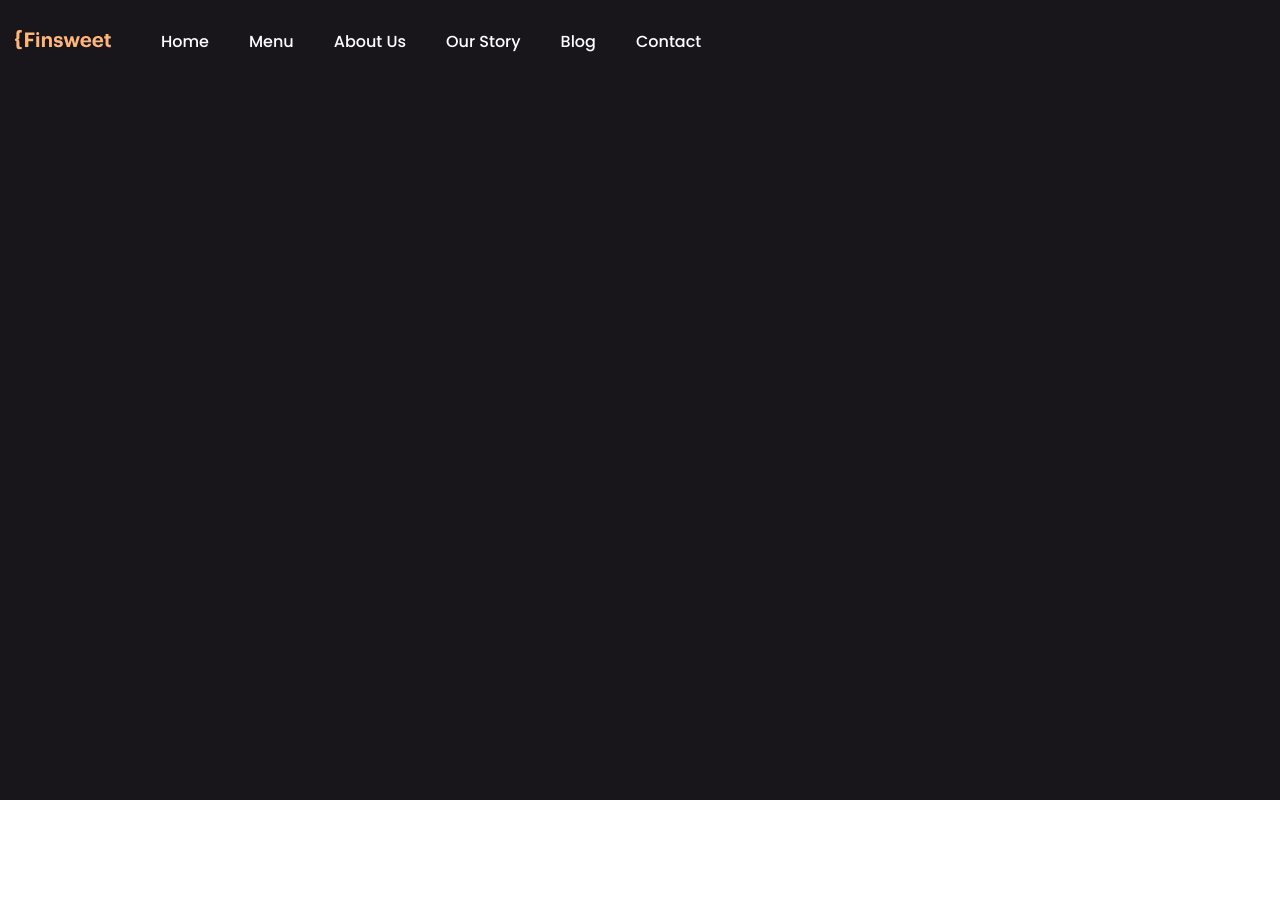
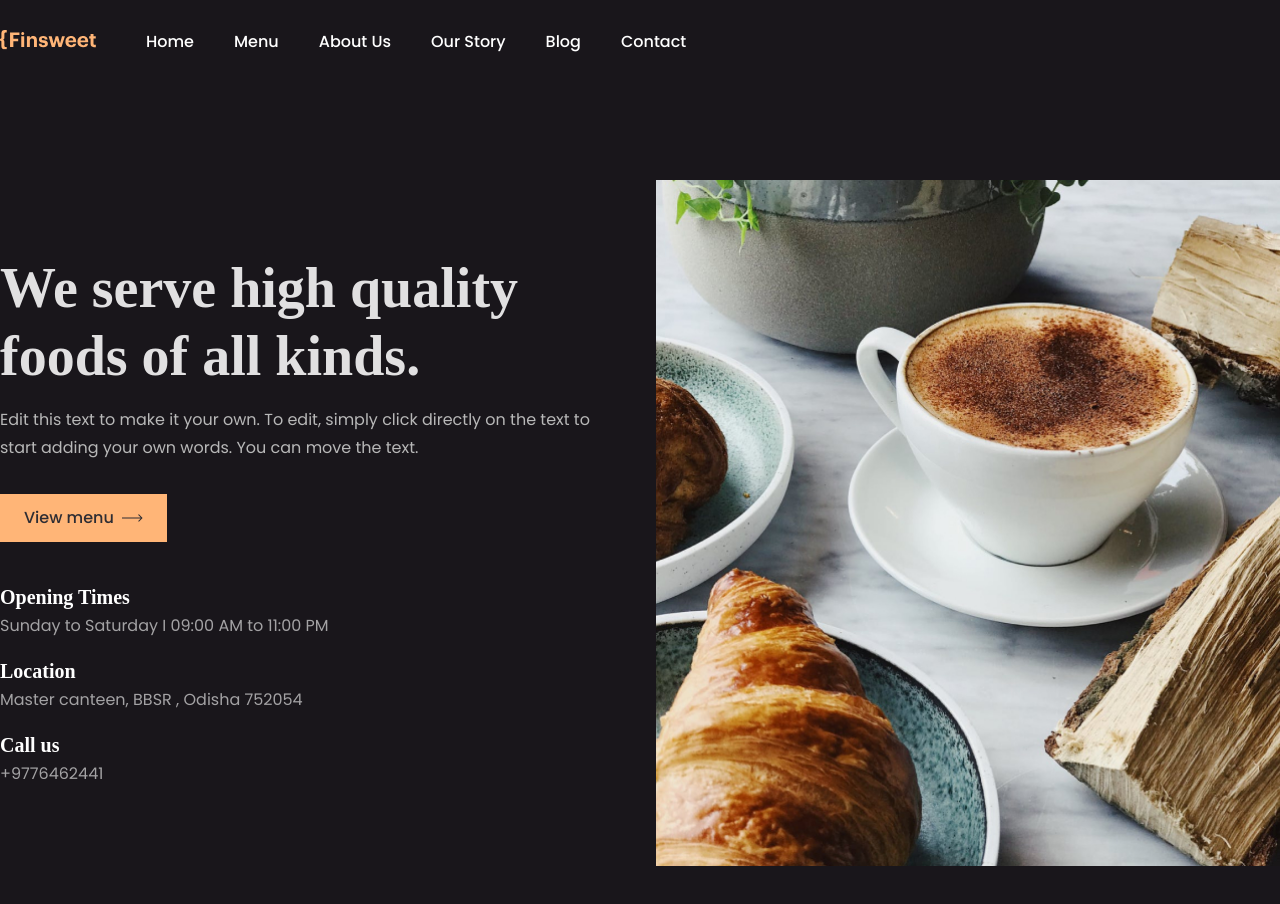
Before and after one commit to the69nemo/cofeeHouse, a React (Create React App) app: page / in a window 1280 px wide. Shown: the top 904 px of the page. Before the commit the page ends 800 px from the top, so only its background shows below. Built offline with nearby package versions, Linux system fonts and the light colour scheme.

Commit message:
some_fix_+_promo

```diff
--- a/src/components/App/App.css
+++ b/src/components/App/App.css
@@ -1,4 +1,4 @@
 .root {
   background-color: #19161B;
-  height: 100vh;
+  height: 100%;
 }
--- a/src/components/App/App.js
+++ b/src/components/App/App.js
@@ -1,7 +1,8 @@
 import React from 'react';
+import { Route, Switch } from 'react-router-dom';
 import './App.css';
 import Home from '../Home/Home';
-import { Route, Switch } from 'react-router-dom';
+
 
 function App() {
   return (
@@ -10,6 +11,7 @@ function App() {
         <Route path='/' exact>
           <Home />
         </Route>
+
       </Switch>
     </div>
   );
--- a/src/components/Header/Header.css
+++ b/src/components/Header/Header.css
@@ -5,7 +5,6 @@
 .header__container {
   max-width: 1280px;
   margin: 0 auto;
-  padding: 0 15px;
   display: flex;
   align-items: center;
 }
@@ -32,4 +31,9 @@
   font-weight: 500;
   font-size: 16px;
   line-height: 24px;
+  transition: color .2s ease-in-out;
 }
+
+.header__link:hover {
+  color: var(--orange);
+}
--- a/src/components/Home/Home.js
+++ b/src/components/Home/Home.js
@@ -1,11 +1,13 @@
 import React from "react";
 import "./Home.css";
 import Header from "../Header/Header";
+import Promo from "../Promo/Promo";
 
 function Home() {
   return (
     <>
       <Header />
+      <Promo />
     </>
   );
 }
--- /dev/null
+++ b/src/components/LinkComponent/LinkComponent.css
@@ -0,0 +1,17 @@
+.link {
+  display: flex;
+  align-items: center;
+  padding: 12px 24px;
+  background-color: var(--orange);
+  color: var(--softDark);
+  font-family: var(--poppins);
+  font-style: normal;
+  font-weight: 500;
+  font-size: 16px;
+  line-height: 24px;
+  text-decoration: none;
+}
+
+.link__text {
+  margin-right: 8px;
+}
--- /dev/null
+++ b/src/components/LinkComponent/LinkComponent.js
@@ -0,0 +1,15 @@
+import React from "react";
+import { Link } from "react-router-dom";
+import "./LinkComponent.css";
+import Arrow from "../../images/Arrow.svg";
+
+function LinkComponent({ path, text }) {
+  return (
+    <Link to={`/${path}`} className="link">
+      <span className="link__text">{text}</span>
+      <img src={Arrow} alt="arrow" />
+    </Link>
+  );
+}
+
+export default LinkComponent;
--- /dev/null
+++ b/src/components/Promo/Promo.css
@@ -0,0 +1,70 @@
+.promo__container {
+  max-width: 1280px;
+  margin: 0 auto;
+  display: grid;
+  grid-template-columns: repeat(2, 1fr);
+  column-gap: 32px;
+  padding: 96px 0 160px;
+  color: var(--white);
+}
+
+.promo__left {
+  display: flex;
+  flex-direction: column;
+  align-items: flex-start;
+}
+
+.promo__title {
+  margin: 0;
+  margin-top: 74px;
+  font-family: var(--playfairDisplay);
+  font-style: normal;
+  font-weight: 700;
+  font-size: 56px;
+  line-height: 68px;
+  opacity: 0.87;
+}
+
+.promo__subtitle {
+  margin: 16px 0 32px;
+  font-family: var(--poppins);
+  font-style: normal;
+  font-weight: 400;
+  font-size: 16px;
+  line-height: 28px;
+  color: var(--gray);
+}
+
+.promo__contact-list {
+  margin: 0;
+  margin-top: 40px;
+  padding: 0;
+  list-style: none;
+}
+
+.promo__contact-item:not(:first-child) {
+  margin-top: 16px;
+}
+
+.promo__contact-text {
+  margin: 0;
+  font-family: var(--playfairDisplay);
+  font-style: normal;
+  font-weight: 700;
+  font-size: 20px;
+  line-height: 30px;
+}
+
+.promo__contact-subtitle {
+  font-family: var(--poppins);
+  font-style: normal;
+  font-weight: 400;
+  font-size: 16px;
+  line-height: 28px;
+  opacity: .6;
+}
+
+.promo__img {
+  width: 100%;
+  object-fit: cover;
+}
--- /dev/null
+++ b/src/components/Promo/Promo.js
@@ -0,0 +1,42 @@
+import React from "react";
+import "./Promo.css";
+import LinkComponent from "../LinkComponent/LinkComponent";
+import RightImage from '../../images/PromoImage.jpg'
+
+function Promo() {
+  return (
+    <section className="promo">
+      <div className="promo__container">
+        <div className="promo__left">
+          <h1 className="promo__title">
+            We serve high quality foods of all kinds.
+          </h1>
+          <p className="promo__subtitle">
+            Edit this text to make it your own. To edit, simply click directly
+            on the text to start adding your own words. You can move the text.
+          </p>
+          <LinkComponent text="View menu" path="home" />
+          <ul className="promo__contact-list">
+            <li className="promo__contact-item">
+              <p className="promo__contact-text">Opening Times</p>
+              <span className="promo__contact-subtitle">Sunday to Saturday I 09:00 AM to 11:00 PM</span>
+            </li>
+            <li className="promo__contact-item">
+              <p className="promo__contact-text">Location</p>
+              <span className="promo__contact-subtitle">Master canteen, BBSR , Odisha 752054</span>
+            </li>
+            <li className="promo__contact-item">
+              <p className="promo__contact-text">Call us</p>
+              <span className="promo__contact-subtitle">+9776462441</span>
+            </li>
+          </ul>
+        </div>
+        <div className="promo__right">
+          <img className="promo__img" src={RightImage} alt='cofee' />
+        </div>
+      </div>
+    </section>
+  );
+}
+
+export default Promo;
--- a/src/index.css
+++ b/src/index.css
@@ -6,6 +6,7 @@
   --white: #FFFFFF;
   --gray: #B8B8B8;
   --orange: #FFB577;
+  --softDark: #2E2D33;
   --playfairDisplay: 'Playfair Display', serif;
   --poppins: 'Poppins', sans-serif;
 }
```
Also changed, not shown: src/images/Arrow.svg (added), src/images/PromoImage.jpg (added).
